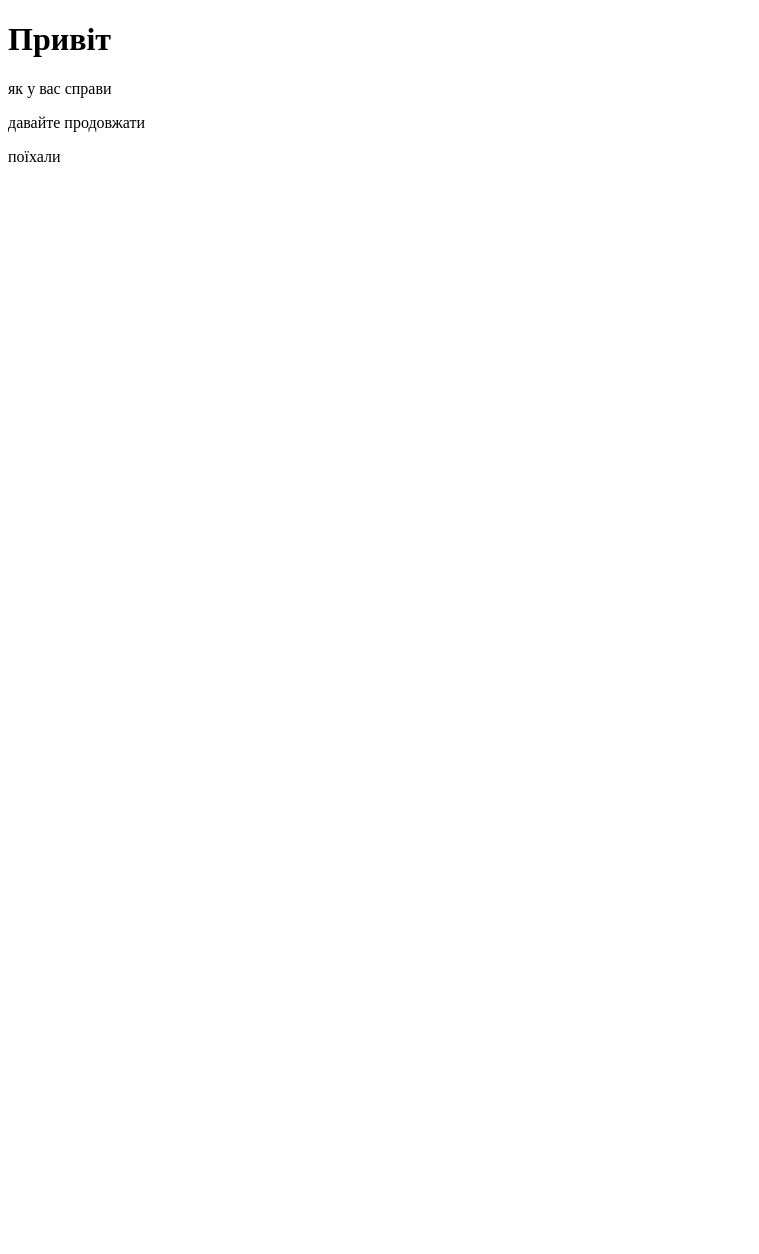
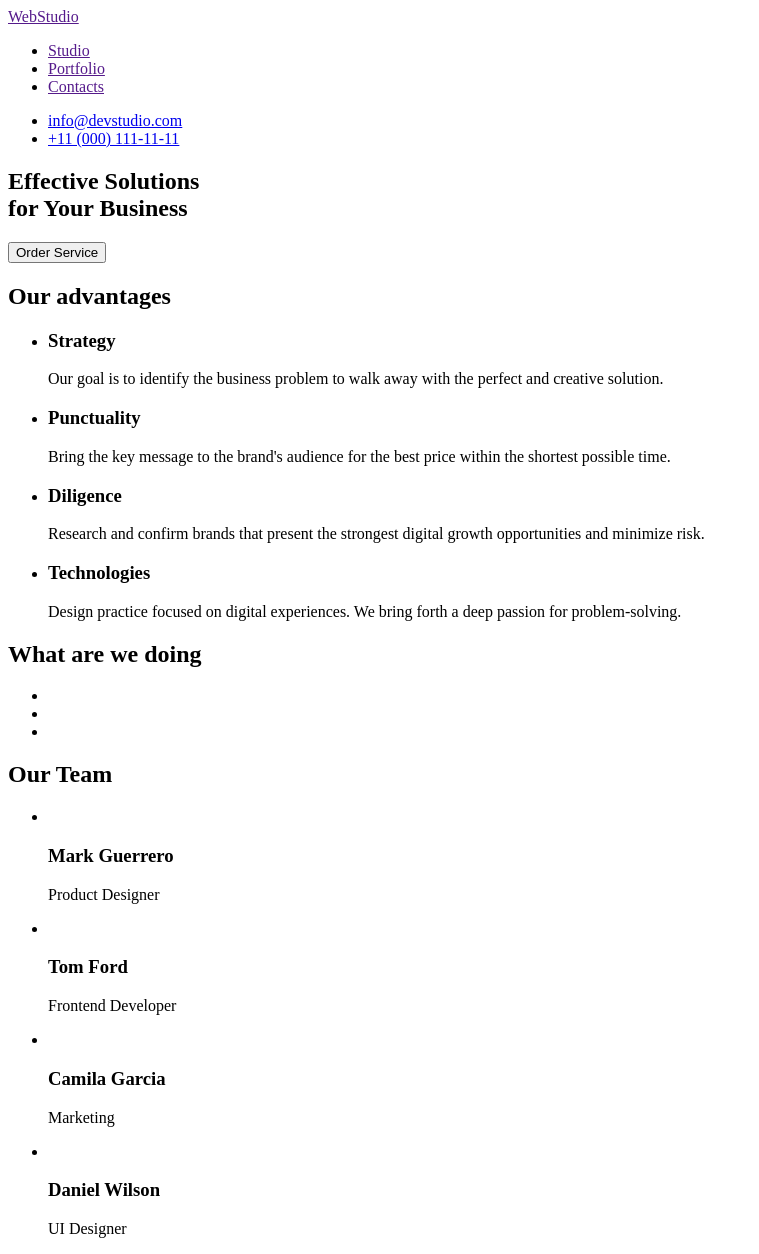
Before and after one commit to vovaprodan/goit-markup-hw-01, a plain HTML site: page index.html in a window 1280 px wide. Shown: the whole page, without its empty margins (0-759 px from the left). Before the commit the page ends 800 px from the top, so only its background shows below. Drawn offline with Linux system fonts and the light colour scheme.

Commit message:
Update index.html

```diff
--- a/index.html
+++ b/index.html
@@ -4,12 +4,100 @@
     <meta charset="UTF-8">
     <meta http-equiv="X-UA-Compatible" content="IE=edge">
     <meta name="viewport" content="width=device-width, initial-scale=1.0">
-    <title>Document</title>
+    <title>WebStudio</title>
 </head>
 <body>
-    <h1>Привіт</h1>
-    <p>як у вас справи</p>
-    <p>давайте продовжати</p>
-    <p>поїхали</p>
+ <header>
+    <nav>
+        <a href="">WebStudio</a>
+        <ul>
+            <li>
+                <a href="">Studio</a>
+            </li>
+            <li>
+                <a href="">Portfolio</a>
+            </li>
+            <li>
+                <a href="">Contacts</a>
+            </li>
+        </ul>
+    </nav>
+    <ul>
+        <li>
+            <a href="info@devstudio.com">info@devstudio.com</a>
+        </li>
+        <li>
+            <a href="+11(000)111-11-11">+11 (000) 111-11-11</a>
+        </li>
+    </ul>
+ </header>
+ <main>
+    <section>
+        <h1>Effective Solutions <br>
+        for Your Business</h1>
+        <button type="button">Order Service</button>
+    </section>
+    <section>
+        <h2>Our advantages</h2>
+        <ul>
+            <li>
+                <h3>Strategy</h3>
+                <p>Our goal is to identify the business
+                problem to walk away with the perfect and creative solution.</p>
+            </li>
+            <li>
+                <h3>Punctuality</h3>
+                <p>Bring the key message to the brand's audience for the best price within the shortest possible time.</p>
+            </li>
+            <li>
+                <h3>Diligence</h3>
+                <p>Research and confirm brands that present the strongest digital growth opportunities and minimize risk.</p>
+            </li>
+            <li>
+                <h3>Technologies</h3>
+                <p>Design practice focused on digital experiences. We bring forth a deep passion for problem-solving.</p>
+            </li>
+        </ul>
+    </section>
+    <section>
+        <h2>What are we doing</h2>
+        <ul>
+            <li>
+                <img src="" alt="">
+            </li>
+            <li>
+                <img src="" alt="">
+            </li>
+            <li>
+                <img src="" alt="">
+            </li>
+        </ul>
+    </section>
+    <section>
+        <h2>Our Team</h2>
+        <ul>
+            <li>
+                <img src="" alt="">
+                <h3>Mark Guerrero</h3>
+                <p>Product Designer</p>
+            </li>
+            <li>
+                <img src="" alt="">
+                <h3>Tom Ford</h3>
+                <p>Frontend Developer</p>
+            </li>
+            <li>
+                <img src="" alt="">
+                <h3>Camila Garcia</h3>
+                <p>Marketing</p>
+            </li>
+            <li>
+                <img src="" alt="">
+                <h3>Daniel Wilson</h3>
+                <p>UI Designer</p>
+            </li>
+        </ul>
+    </section>
+ </main>
 </body>
 </html>
```
